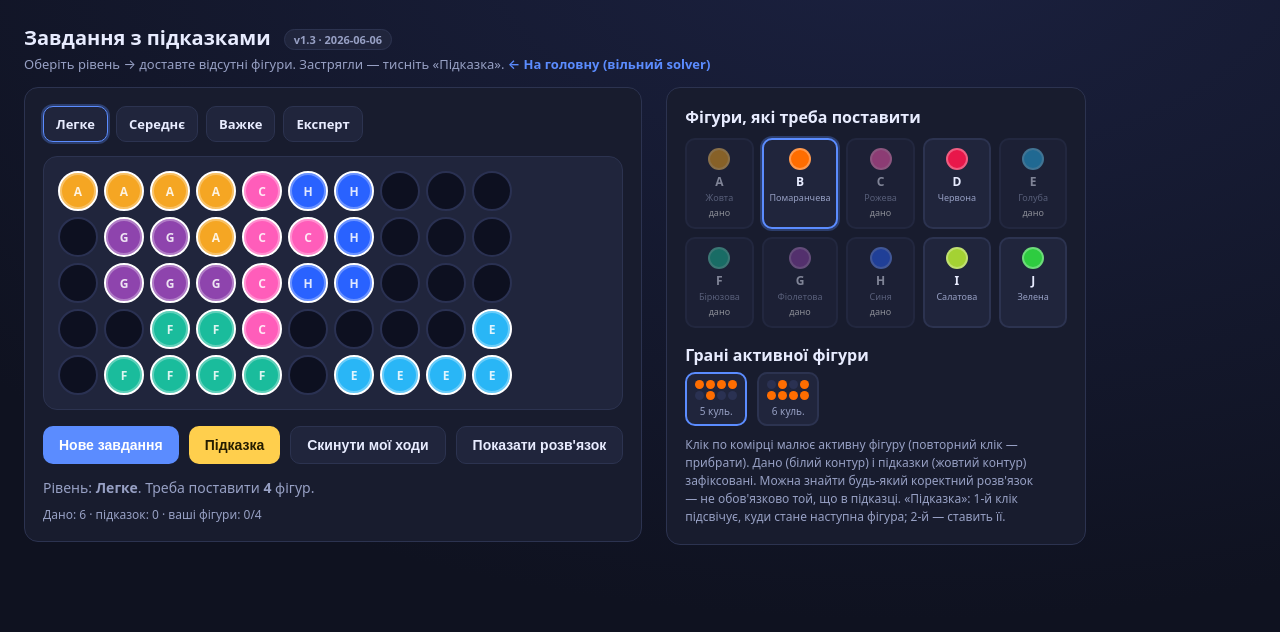
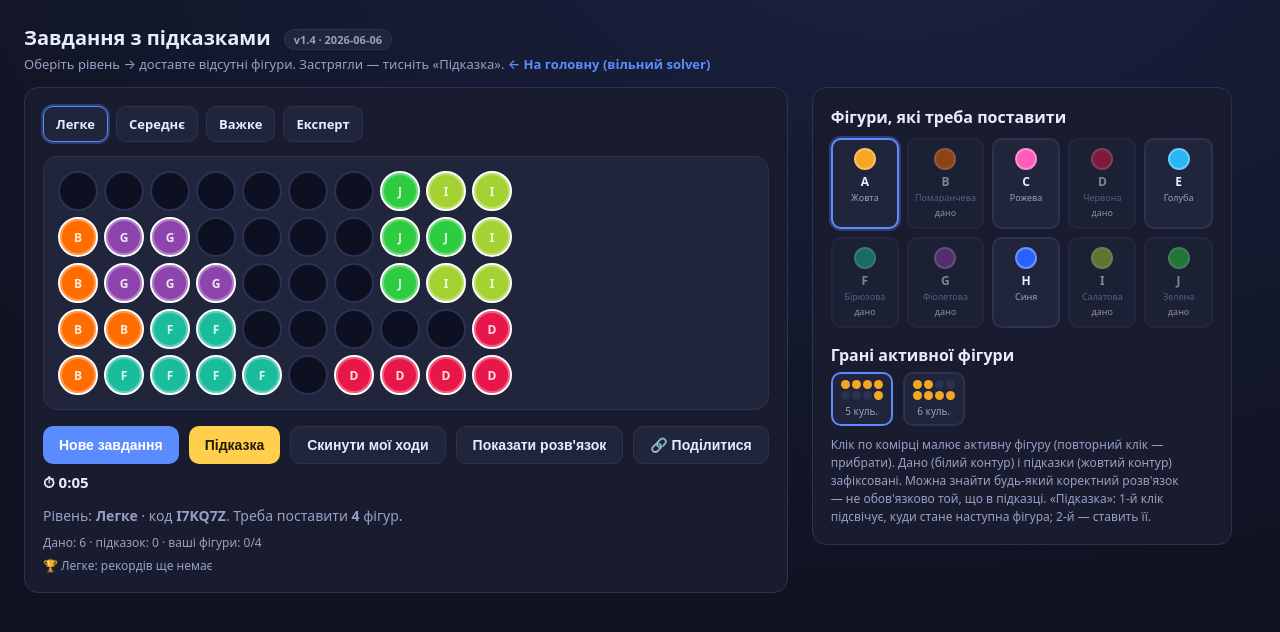
Before and after one commit to GeniusDLS/iq-puzzle-solver, a plain HTML site: page challenges.html in a window 1280 px wide. Drawn offline with Linux system fonts and the light colour scheme.

Commit message:
Challenges: shareable seed in URL, timer, per-level records
- Deterministic generation from a seed (mulberry32) keyed by seed+level, so a
  shared URL (?level=&seed=) reproduces the exact same challenge.
- '\''Поділитися'\'' copies the link; New challenge rolls a fresh seed.
- Count-up timer; solve time shown on win.
- Per-level records in localStorage (best time, fewest hints, solved count);
  Reveal solution does not count. Challenges page -> v1.4.

```diff
--- a/challenges.html
+++ b/challenges.html
@@ -67,11 +67,15 @@
   .status{margin-top:14px; font-size:14px; min-height:22px}
   .status.ok{color:var(--ok)} .status.err{color:var(--err)} .status.info{color:var(--muted)} .status.hint{color:var(--hint)}
   .counter{font-size:12px;color:var(--muted);margin-top:6px}
+  .timer{font-size:15px;font-weight:700;color:var(--text);margin-top:8px}
   .hint{font-size:12px;color:var(--muted);margin-top:10px;max-width:360px;line-height:1.5}
+  #toast{position:fixed; left:50%; bottom:28px; transform:translateX(-50%);
+    background:#0c0f1c; border:1px solid var(--line); color:var(--text); padding:10px 16px;
+    border-radius:10px; font-size:13px; opacity:0; transition:opacity .25s; pointer-events:none; z-index:9}
 </style>
 </head>
 <body>
-  <h1>Завдання з підказками <span class="ver">v1.3 · 2026-06-06</span></h1>
+  <h1>Завдання з підказками <span class="ver">v1.4 · 2026-06-06</span></h1>
   <div class="sub">Оберіть рівень → доставте відсутні фігури. Застрягли — тисніть «Підказка». <a class="navlink" href="index.html">← На головну (вільний solver)</a></div>
 
   <div class="layout">
@@ -83,9 +87,12 @@
         <button id="hintBtn" class="hintbtn">Підказка</button>
         <button id="resetBtn" class="secondary">Скинути мої ходи</button>
         <button id="revealBtn" class="secondary">Показати розв'язок</button>
+        <button id="shareBtn" class="secondary">🔗 Поділитися</button>
       </div>
+      <div id="timer" class="timer">⏱ 0:00</div>
       <div id="status" class="status info"></div>
       <div id="counter" class="counter"></div>
+      <div id="record" class="counter"></div>
     </div>
 
     <div class="card" style="max-width:420px">
@@ -100,6 +107,7 @@
       </div>
     </div>
   </div>
+  <div id="toast"></div>
 
 <script type="text/plain" id="core">
 /* ===== IQ Puzzler solver core (DOM-free) ===== */
@@ -308,18 +316,42 @@ function solve(startOccupied, startUsed, model, limitNodes, skip){
   ];
   let level = 0;
 
-  let refByPiece = {};         // pieceId -> [cells] of the generated reference solution
-  let givenSet = new Set();    // pieces shown as the clue
-  let hintedSet = new Set();   // pieces revealed by hints (locked at reference position)
-  let playerCells = new Map(); // cell -> pieceId (manual)
+  let refByPiece = {};
+  let givenSet = new Set();
+  let hintedSet = new Set();
+  let playerCells = new Map();
   let activePiece = null, activeFace = 0;
-  let pendingHint = null;      // pieceId staged by a first hint click
+  let pendingHint = null;
   let hintsUsed = 0;
   let solved = false;
 
+  // --- seeded RNG (deterministic challenges, shareable via URL) ---
+  function hashSeed(s){ let h=2166136261>>>0; for(let i=0;i<s.length;i++){ h^=s.charCodeAt(i); h=Math.imul(h,16777619); } return h>>>0; }
+  function mulberry32(a){ return function(){ a|=0; a=a+0x6D2B79F5|0; let t=Math.imul(a^a>>>15,1|a); t=t+Math.imul(t^t>>>7,61|t)^t; return ((t^t>>>14)>>>0)/4294967296; }; }
+  let rng = Math.random, curSeed = null;
+  function randSeedStr(){ return Math.random().toString(36).slice(2,8).toUpperCase(); }
+  function shuffle(a){ for(let i=a.length-1;i>0;i--){ const j=Math.floor(rng()*(i+1)); [a[i],a[j]]=[a[j],a[i]]; } return a; }
+
+  // --- timer + records (localStorage) ---
+  let startMs=0, timerInt=null;
+  const REC_KEY='iqp_records_v1';
+  function fmt(ms){ const s=Math.max(0,Math.floor(ms/1000)); return Math.floor(s/60)+':'+String(s%60).padStart(2,'0'); }
+  function startTimer(){ stopTimer(); startMs=Date.now(); timerEl.textContent='⏱ 0:00'; timerInt=setInterval(()=>{ timerEl.textContent='⏱ '+fmt(Date.now()-startMs); },250); }
+  function stopTimer(){ if(timerInt){ clearInterval(timerInt); timerInt=null; } }
+  function loadRecs(){ try{ return JSON.parse(localStorage.getItem(REC_KEY))||{}; }catch(e){ return {}; } }
+  function saveRecs(r){ try{ localStorage.setItem(REC_KEY,JSON.stringify(r)); }catch(e){} }
+  function renderRecord(){
+    const r=loadRecs()[level];
+    recordEl.textContent = r
+      ? `🏆 ${LEVELS[level].name}: найкращий час ${fmt(r.bestMs)} · мін. підказок ${r.bestHints} · розв'язано ${r.count}`
+      : `🏆 ${LEVELS[level].name}: рекордів ще немає`;
+  }
+
   const boardEl=document.getElementById('board'), piecesEl=document.getElementById('pieces'),
         facesEl=document.getElementById('faces'), statusEl=document.getElementById('status'),
-        counterEl=document.getElementById('counter'), levelsEl=document.getElementById('levels');
+        counterEl=document.getElementById('counter'), levelsEl=document.getElementById('levels'),
+        timerEl=document.getElementById('timer'), recordEl=document.getElementById('record'),
+        toastEl=document.getElementById('toast');
 
   const cellEls=[];
   for(let i=0;i<NCELLS;i++){ const d=document.createElement('div'); d.className='cell';
@@ -330,7 +362,8 @@ function solve(startOccupied, startUsed, model, limitNodes, skip){
   function renderLevels(){ [...levelsEl.children].forEach((b,idx)=>b.className='lvl'+(idx===level?' active':'')); }
 
   function setStatus(m,k){ statusEl.className='status '+(k||'info'); statusEl.innerHTML=m; }
-  function shuffle(a){ for(let i=a.length-1;i>0;i--){ const j=Math.floor(Math.random()*(i+1)); [a[i],a[j]]=[a[j],a[i]]; } return a; }
+  function toast(m){ toastEl.textContent=m; toastEl.style.opacity='1'; clearTimeout(toastEl._t); toastEl._t=setTimeout(()=>toastEl.style.opacity='0',1800); }
+  function updateUrl(){ const u=new URL(location.href); u.searchParams.set('level',level); u.searchParams.set('seed',curSeed); history.replaceState(null,'',u); }
 
   function buildLocked(){
     const m=new Map();
@@ -340,9 +373,11 @@ function solve(startOccupied, startUsed, model, limitNodes, skip){
   }
   function placeable(pid){ return !givenSet.has(pid)&&!hintedSet.has(pid); }
 
-  function newChallenge(){
+  function newChallenge(seed){
+    curSeed = seed || randSeedStr();
+    rng = mulberry32(hashSeed(curSeed+':'+level));
     const keep=LEVELS[level].keep;
-    const skip=Math.floor(Math.random()*40);
+    const skip=Math.floor(rng()*40);
     let res=solve(0n,new Set(),model,0,skip);
     if(!res.solved) res=solve(0n,new Set(),model,0,0);
     refByPiece={};
@@ -351,9 +386,9 @@ function solve(startOccupied, startUsed, model, limitNodes, skip){
     givenSet=new Set(ids.slice(0,keep));
     hintedSet=new Set(); playerCells=new Map(); pendingHint=null; hintsUsed=0; solved=false;
     activePiece=(PIECES.find(p=>!givenSet.has(p.id))||{}).id||null; activeFace=0;
-    renderLevels();
+    renderLevels(); renderRecord(); updateUrl(); startTimer();
     const toPlace=PIECES.length-keep;
-    setStatus(`Рівень: <b>${LEVELS[level].name}</b>. Треба поставити <b>${toPlace}</b> фігур.`,'info');
+    setStatus(`Рівень: <b>${LEVELS[level].name}</b> · код <b>${curSeed}</b>. Треба поставити <b>${toPlace}</b> фігур.`,'info');
     render();
   }
 
@@ -427,6 +462,15 @@ function solve(startOccupied, startUsed, model, limitNodes, skip){
     return shapeKey(normalize(cells.map(i=>[Math.floor(i/COLS),i%COLS])));
   }
 
+  function recordSolve(elapsed){
+    const recs=loadRecs(); const r=recs[level]||{bestMs:null,bestHints:null,count:0};
+    let newBest=false;
+    if(r.bestMs==null||elapsed<r.bestMs){ r.bestMs=elapsed; newBest=true; }
+    if(r.bestHints==null||hintsUsed<r.bestHints){ r.bestHints=hintsUsed; }
+    r.count=(r.count||0)+1; recs[level]=r; saveRecs(recs); renderRecord();
+    return newBest;
+  }
+
   function autoCheck(){
     const locked=buildLocked();
     if(locked.size+playerCells.size<NCELLS) return;
@@ -436,8 +480,11 @@ function solve(startOccupied, startUsed, model, limitNodes, skip){
       if(!SHAPE_KEYS[pid].has(playerShapeKey(pid))){
         setStatus('Поле повне, але форма однієї з ваших фігур не відповідає жодній її грані.','err'); return; }
     }
-    solved=true; pendingHint=null;
-    setStatus(`Розв'язано! 🎉  Підказок використано: ${hintsUsed}.`,'ok'); render();
+    solved=true; pendingHint=null; stopTimer();
+    const elapsed=Date.now()-startMs;
+    const nb=recordSolve(elapsed);
+    setStatus(`Розв'язано за ${fmt(elapsed)}! 🎉 Підказок: ${hintsUsed}.${nb?' 🏅 Новий рекорд часу!':''}`,'ok');
+    render();
   }
 
   function nextHintPiece(){
@@ -470,20 +517,31 @@ function solve(startOccupied, startUsed, model, limitNodes, skip){
   }
   function onReveal(){
     for(const p of PIECES) if(!givenSet.has(p.id)) hintedSet.add(p.id);
-    playerCells=new Map(); pendingHint=null; solved=true;
-    setStatus('Показано повний розв’язок.','info'); render();
+    playerCells=new Map(); pendingHint=null; solved=true; stopTimer();
+    setStatus('Показано повний розв’язок (без зарахування рекорду).','info'); render();
   }
   function onReset(){
     if(solved) return;
     playerCells=new Map(); pendingHint=null; setStatus('Ваші ходи скинуто.','info'); render();
   }
+  function onShare(){
+    updateUrl();
+    if(navigator.clipboard&&navigator.clipboard.writeText){
+      navigator.clipboard.writeText(location.href).then(()=>toast('Посилання на це завдання скопійовано')).catch(()=>toast('Скопіюйте адресу з рядка браузера'));
+    } else toast('Скопіюйте адресу з рядка браузера');
+  }
 
-  document.getElementById('newBtn').addEventListener('click',newChallenge);
+  document.getElementById('newBtn').addEventListener('click',()=>newChallenge());
   document.getElementById('hintBtn').addEventListener('click',onHint);
   document.getElementById('revealBtn').addEventListener('click',onReveal);
   document.getElementById('resetBtn').addEventListener('click',onReset);
+  document.getElementById('shareBtn').addEventListener('click',onShare);
 
-  newChallenge();
+  // initial challenge: from URL (?level, ?seed) if present, else random
+  const params=new URLSearchParams(location.search);
+  const lv=parseInt(params.get('level'),10);
+  if(lv>=0&&lv<LEVELS.length) level=lv;
+  newChallenge(params.get('seed')||undefined);
 })();
 </script>
 </body>
```
Also changed, not shown: 1 other file.
